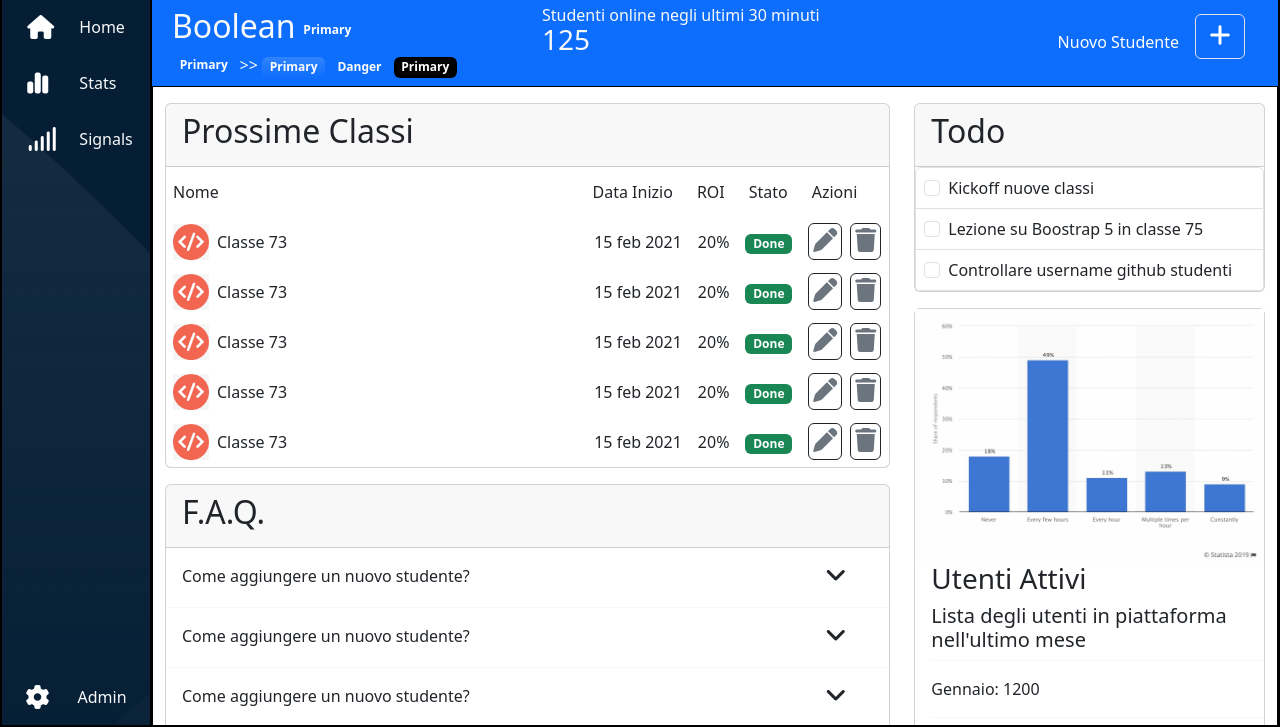
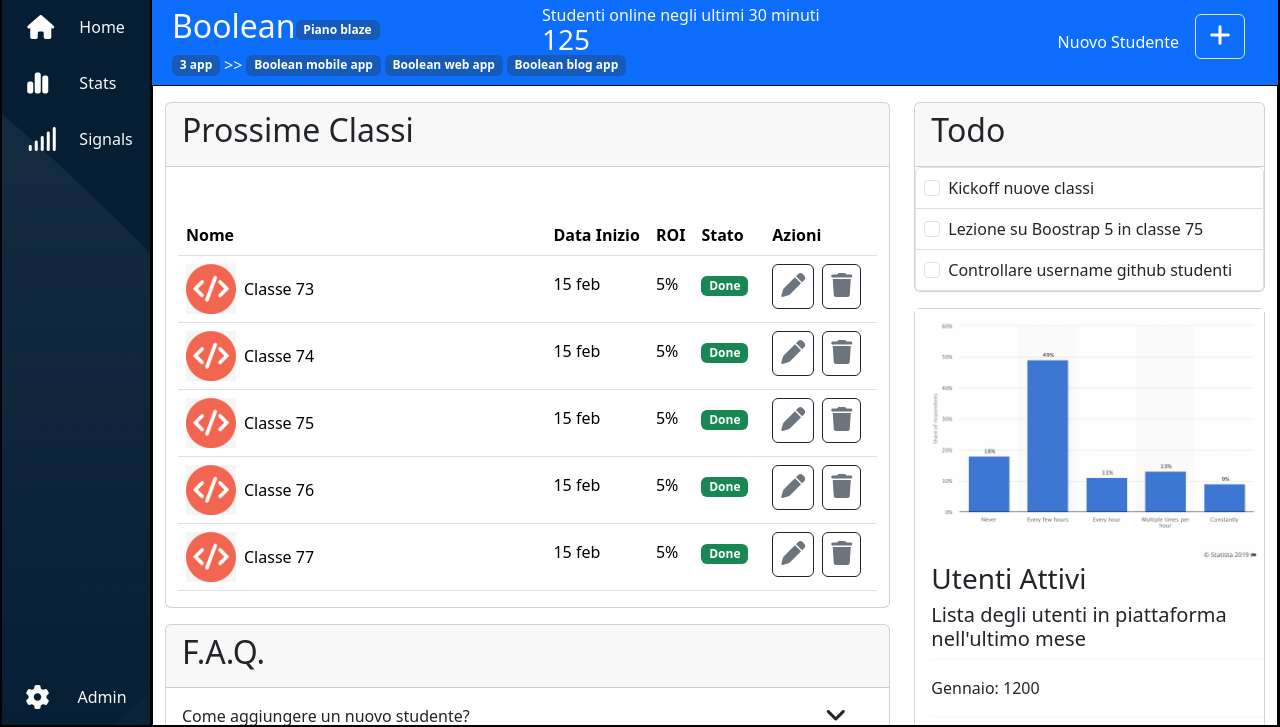
Before and after one commit to fcarrara24/html-css-bootstrap-dashboard, a plain HTML site: page index.html in a window 1280 px wide. Shown: the part 73-800 px from the top of the page. Drawn offline with nearby package versions, Linux system fonts and the light colour scheme; a web font is replaced by a local one.

Commit message:
adjusted table with boostrap table

```diff
--- a/css/style.css
+++ b/css/style.css
@@ -15,8 +15,19 @@ body{
     --side-width: 150px;
 
     --sidebar-bg: #051e34;
+    --btn-hero-bg: #165bba;
 }
 
+#plus-options{
+    width: fit-content;
+    border-radius: 50%;
+    font-size: 1em;
+    padding: 5px;
+}
+
+.btn-dark-blue{
+    background-color: var(--btn-hero-bg);
+}
 
 .debug{
     border: 1px solid black;
@@ -183,6 +194,10 @@ i{
     line-height: 1em;
 }
 
+td{
+    align-items: center;
+}
+
 @media screen and (max-width: 1000px) {
     :root{
         --side-width: 60px;
--- a/index.html
+++ b/index.html
@@ -4,7 +4,7 @@
 <head>
   <meta charset="UTF-8" />
   <meta name="viewport" content="width=device-width, initial-scale=1.0" />
-  <title>Document</title>
+  <title>Bootstrap Dashboard</title>
   <link rel="stylesheet" href="css/style.css" />
   <link rel="preconnect" href="https://fonts.googleapis.com" />
   <link rel="preconnect" href="https://fonts.gstatic.com" crossorigin />
@@ -78,18 +78,18 @@
             <div class="col-4">
               <div class="big-title-top d-flex flex-row align-items-center">
                 <h2>Boolean</h2>
-                <span class="badge badge-primary">Primary</span>
+                <span class="badge btn-dark-blue">Piano blaze</span>
               </div>
               <div class="big-title-bot d-flex flex-row align-items-center gap-1 flex-nowrap">
-                <span class="badge">Primary</span>
+                <span class="badge btn-dark-blue">3 app</span>
                 <span class="text-light">>></span>
-                <div class="d-md-block d-lg-none">
-                  <i class="fa-solid fa-plus"></i>
+                <div class="d-md-block d-lg-none ">
+                  <i id="plus-options" class="fa-solid fa-plus btn-dark-blue"></i>
                 </div>
-                <div class="d-md-none d-lg-block d-flex">
-                  <span class="badge bg-gradient">Primary</span>
-                  <span class="badge badge-danger">Danger</span>
-                  <span class="badge bg-black">Primary</span>
+                <div class="d-none d-lg-flex gap-1 flex-nowrap">
+                  <div class="badge btn-dark-blue">Boolean mobile app</div>
+                  <div class="badge btn-dark-blue">Boolean web app</div>
+                  <div class="badge btn-dark-blue">Boolean blog app</div>
                 </div>
               </div>
             </div>
@@ -336,136 +336,178 @@
                 <div class="card-header">
                   <h2>Prossime Classi</h2>
                 </div>
-                <div class="my-table">
-                  <!-- titlerow -->
-                  <div class="my-row d-flex flex-row justify-content-between align-content-center ">
-                    <div class="table-left d-flex flex-row align-items-center">
-
-                      <span>Nome </span>
+                <div class="container mt-5">
+                  <table class="table ">
+                    <thead>
+                      <tr>
+                        <th scope="col">Nome</th>
+                        <th scope="col">
+                          <div class="d-none d-md-block text-nowrap">Data Inizio</div>
+                        </th>
+                        <th scope="col">
+                          <div class="d-none d-md-block">ROI</div>
+                        </th>
+                        <th scope="col">Stato</th>
+                        <th scope="col">Azioni</th>
+                      </tr>
+                    </thead>
+                    <tbody>
+                      <tr>
+                        <td class="w-100 me-2">
+                          <div class="d-flex align-items-center gap-2 ">
+                            <img src="img/class-avatar.jpg" alt="Immagine" class="mr-2"
+                              style="width: 50px; height: 50px;">
+                            Classe 73
                           </div>
-                    <div class="table-right d-flex flex-row text-nowrap align-items-center px-2 gap-4 me-4">
-                      <div class="table-data">Data Inizio</div>
-                      <div class="table-data">ROI</div>
-                      <div class="table-data">Stato</div>
-                      <div class="table-data d-flex flex-row ">
-                        Azioni
+                        </td>
+                        <td class="h-100 py-3 me-2">
+                          <div class="d-none d-md-block">15 feb</div>
+                        </td>
+                        <td class="h-100 py-3 me-2">
+                          <div class="d-none d-md-block">5%</div>
+                        </td>
+                        <td>
+                          <div class="btn-group me-2" role="group">
+                            <div class="table-data py-2"><span class="badge bg-success">Done</span></div>
                           </div>
+                        </td>
+                        <td class="h-100 me-2">
+                          <div class="h-100 d-flex flex-row align-items-center gap-2">
+                            <div class=" border border-dark rounded p-2 ">
+                              <i class="fa-solid fa-pen " style="color: #6c757d; width: fit-content;"></i>
                             </div>
-                  </div>
-                  <!-- title-row -->
-                  <div class="my-row d-flex flex-row justify-content-between align-content-center border-bottom-1">
-                    <div class="table-left d-flex flex-row align-items-center">
-                      <div class="img-container h-100 ">
-                        <img class="h-100 me-2" src="img/class-avatar.jpg" alt="" />
-                      </div>
-                      <span>Classe 73</span>
-                    </div>
-                    <div class="table-right d-flex flex-row text-nowrap align-items-center  gap-3">
-                      <div class="table-data">15 feb 2021</div>
-                      <div class="table-data">20%</div>
-                      <div class="table-data"><span class="badge bg-success">Done</span></div>
-                      <div class="table-data d-flex flex-row ">
-                        <div class=" border border-dark rounded p-1 me-2">
-                          <i class="fa-solid fa-pen" style="color: #6c757d; width: fit-content;"></i>
-                        </div>
-                        <div class=" border border-dark rounded p-1 me-2">
+                            <div class=" border border-dark rounded p-2 me-2">
                               <i class="fa-solid fa-trash" style="color: #6c757d; width: fit-content;"></i>
                             </div>
                           </div>
+                        </td>
+                      </tr>
+                      <!-- seconda colonna -->
+                      <tr>
+                        <td class="w-100 me-2">
+                          <div class="d-flex align-items-center gap-2 ">
+                            <img src="img/class-avatar.jpg" alt="Immagine" class="mr-2"
+                              style="width: 50px; height: 50px;">
+                            Classe 74
                           </div>
+                        </td>
+                        <td class="h-100 py-3 me-2">
+                          <div class="d-none d-md-block">15 feb</div>
+                        </td>
+                        <td class="h-100 py-3 me-2">
+                          <div class="d-none d-md-block">5%</div>
+                        </td>
+                        <td>
+                          <div class="btn-group me-2" role="group">
+                            <div class="table-data py-2"><span class="badge bg-success">Done</span></div>
                           </div>
-
-                  <div class="my-row d-flex flex-row justify-content-between align-content-center border-bottom-1">
-                    <div class="table-left d-flex flex-row align-items-center">
-                      <div class="img-container h-100 ">
-                        <img class="h-100 me-2" src="img/class-avatar.jpg" alt="" />
+                        </td>
+                        <td class="h-100 me-2">
+                          <div class="h-100 d-flex flex-row align-items-center gap-2">
+                            <div class=" border border-dark rounded p-2 ">
+                              <i class="fa-solid fa-pen " style="color: #6c757d; width: fit-content;"></i>
                             </div>
-                      <span>Classe 73</span>
-                    </div>
-                    <div class="table-right d-flex flex-row text-nowrap align-items-center  gap-3">
-                      <div class="table-data">15 feb 2021</div>
-                      <div class="table-data">20%</div>
-                      <div class="table-data"><span class="badge bg-success">Done</span></div>
-                      <div class="table-data d-flex flex-row ">
-                        <div class=" border border-dark rounded p-1 me-2">
-                          <i class="fa-solid fa-pen" style="color: #6c757d; width: fit-content;"></i>
-                        </div>
-                        <div class=" border border-dark rounded p-1 me-2">
+                            <div class=" border border-dark rounded p-2 me-2">
                               <i class="fa-solid fa-trash" style="color: #6c757d; width: fit-content;"></i>
                             </div>
                           </div>
+                        </td>
+                      </tr>
+                      <tr>
+                        <td class="w-100 me-2">
+                          <div class="d-flex align-items-center gap-2 ">
+                            <img src="img/class-avatar.jpg" alt="Immagine" class="mr-2"
+                              style="width: 50px; height: 50px;">
+                            Classe 75
                           </div>
+                        </td>
+                        <td class="h-100 py-3 me-2">
+                          <div class="d-none d-md-block">15 feb</div>
+                        </td>
+                        <td class="h-100 py-3 me-2">
+                          <div class="d-none d-md-block">5%</div>
+                        </td>
+                        <td>
+                          <div class="btn-group me-2" role="group">
+                            <div class="table-data py-2"><span class="badge bg-success">Done</span></div>
                           </div>
-
-
-                  <div class="my-row d-flex flex-row justify-content-between align-content-center border-bottom-1">
-                    <div class="table-left d-flex flex-row align-items-center">
-                      <div class="img-container h-100 ">
-                        <img class="h-100 me-2" src="img/class-avatar.jpg" alt="" />
+                        </td>
+                        <td class="h-100 me-2">
+                          <div class="h-100 d-flex flex-row align-items-center gap-2">
+                            <div class=" border border-dark rounded p-2 ">
+                              <i class="fa-solid fa-pen " style="color: #6c757d; width: fit-content;"></i>
                             </div>
-                      <span>Classe 73</span>
-                    </div>
-                    <div class="table-right d-flex flex-row text-nowrap align-items-center  gap-3">
-                      <div class="table-data">15 feb 2021</div>
-                      <div class="table-data">20%</div>
-                      <div class="table-data"><span class="badge bg-success">Done</span></div>
-                      <div class="table-data d-flex flex-row ">
-                        <div class=" border border-dark rounded p-1 me-2">
-                          <i class="fa-solid fa-pen" style="color: #6c757d; width: fit-content;"></i>
-                        </div>
-                        <div class=" border border-dark rounded p-1 me-2">
+                            <div class=" border border-dark rounded p-2 me-2">
                               <i class="fa-solid fa-trash" style="color: #6c757d; width: fit-content;"></i>
                             </div>
                           </div>
+                        </td>
+                      </tr>
+                      <tr>
+                        <td class="w-100 me-2">
+                          <div class="d-flex align-items-center gap-2 ">
+                            <img src="img/class-avatar.jpg" alt="Immagine" class="mr-2"
+                              style="width: 50px; height: 50px;">
+                            Classe 76
                           </div>
+                        </td>
+                        <td class="h-100 py-3 me-2">
+                          <div class="d-none d-md-block">15 feb</div>
+                        </td>
+                        <td class="h-100 py-3 me-2">
+                          <div class="d-none d-md-block">5%</div>
+                        </td>
+                        <td>
+                          <div class="btn-group me-2" role="group">
+                            <div class="table-data py-2"><span class="badge bg-success">Done</span></div>
                           </div>
-
-
-                  <div class="my-row d-flex flex-row justify-content-between align-content-center border-bottom-1">
-                    <div class="table-left d-flex flex-row align-items-center">
-                      <div class="img-container h-100 ">
-                        <img class="h-100 me-2" src="img/class-avatar.jpg" alt="" />
+                        </td>
+                        <td class="h-100 me-2">
+                          <div class="h-100 d-flex flex-row align-items-center gap-2">
+                            <div class=" border border-dark rounded p-2 ">
+                              <i class="fa-solid fa-pen " style="color: #6c757d; width: fit-content;"></i>
                             </div>
-                      <span>Classe 73</span>
-                    </div>
-                    <div class="table-right d-flex flex-row text-nowrap align-items-center  gap-3">
-                      <div class="table-data">15 feb 2021</div>
-                      <div class="table-data">20%</div>
-                      <div class="table-data"><span class="badge bg-success">Done</span></div>
-                      <div class="table-data d-flex flex-row ">
-                        <div class=" border border-dark rounded p-1 me-2">
-                          <i class="fa-solid fa-pen" style="color: #6c757d; width: fit-content;"></i>
-                        </div>
-                        <div class=" border border-dark rounded p-1 me-2">
+                            <div class=" border border-dark rounded p-2 me-2">
                               <i class="fa-solid fa-trash" style="color: #6c757d; width: fit-content;"></i>
                             </div>
                           </div>
+                        </td>
+                      </tr>
+
+                      <tr>
+                        <td class="w-100 me-2">
+                          <div class="d-flex align-items-center gap-2 ">
+                            <img src="img/class-avatar.jpg" alt="Immagine" class="mr-2"
+                              style="width: 50px; height: 50px;">
+                            Classe 77
                           </div>
+                        </td>
+                        <td class="h-100 py-3 me-2">
+                          <div class="d-none d-md-block">15 feb</div>
+                        </td>
+                        <td class="h-100 py-3 me-2">
+                          <div class="d-none d-md-block">5%</div>
+                        </td>
+                        <td>
+                          <div class="btn-group me-2" role="group">
+                            <div class="table-data py-2"><span class="badge bg-success">Done</span></div>
                           </div>
-
-
-                  <div class="my-row d-flex flex-row justify-content-between align-content-center border-bottom-1">
-                    <div class="table-left d-flex flex-row align-items-center">
-                      <div class="img-container h-100 ">
-                        <img class="h-100 me-2" src="img/class-avatar.jpg" alt="" />
+                        </td>
+                        <td class="h-100 me-2">
+                          <div class="h-100 d-flex flex-row align-items-center gap-2">
+                            <div class=" border border-dark rounded p-2 ">
+                              <i class="fa-solid fa-pen " style="color: #6c757d; width: fit-content;"></i>
                             </div>
-                      <span>Classe 73</span>
-                    </div>
-                    <div class="table-right d-flex flex-row text-nowrap align-items-center  gap-3">
-                      <div class="table-data">15 feb 2021</div>
-                      <div class="table-data">20%</div>
-                      <div class="table-data"><span class="badge bg-success">Done</span></div>
-                      <div class="table-data d-flex flex-row ">
-                        <div class=" border border-dark rounded p-1 me-2">
-                          <i class="fa-solid fa-pen" style="color: #6c757d; width: fit-content;"></i>
-                        </div>
-                        <div class=" border border-dark rounded p-1 me-2">
+                            <div class=" border border-dark rounded p-2 me-2">
                               <i class="fa-solid fa-trash" style="color: #6c757d; width: fit-content;"></i>
                             </div>
                           </div>
+                        </td>
+                      </tr>
+                    </tbody>
+                  </table>
                 </div>
-                  </div>
-                </div>
+
               </div>
               <div class="card my-3">
                 <div class="card-header">
```
Lines whose indentation alone changed are shown as unchanged.
